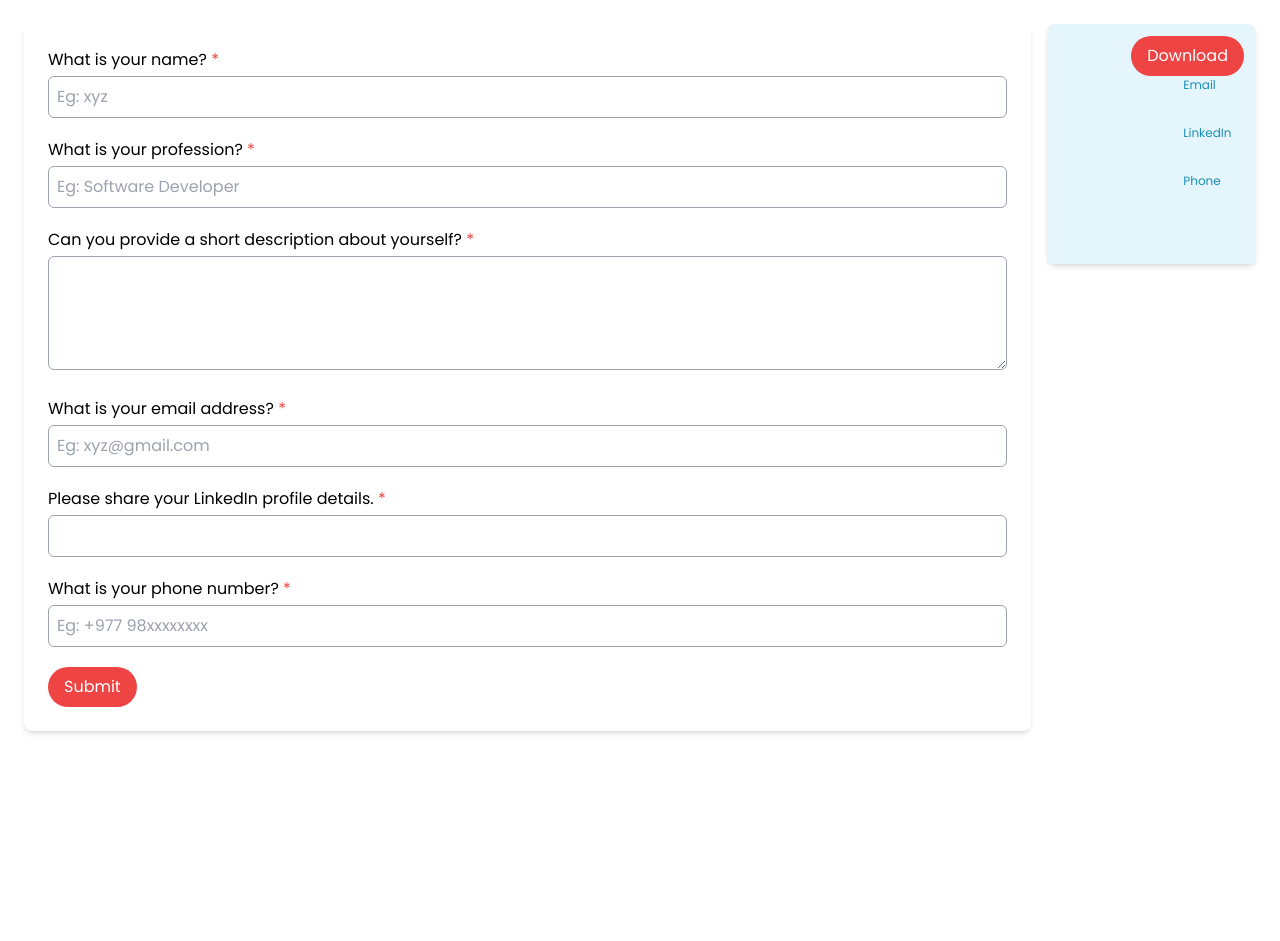
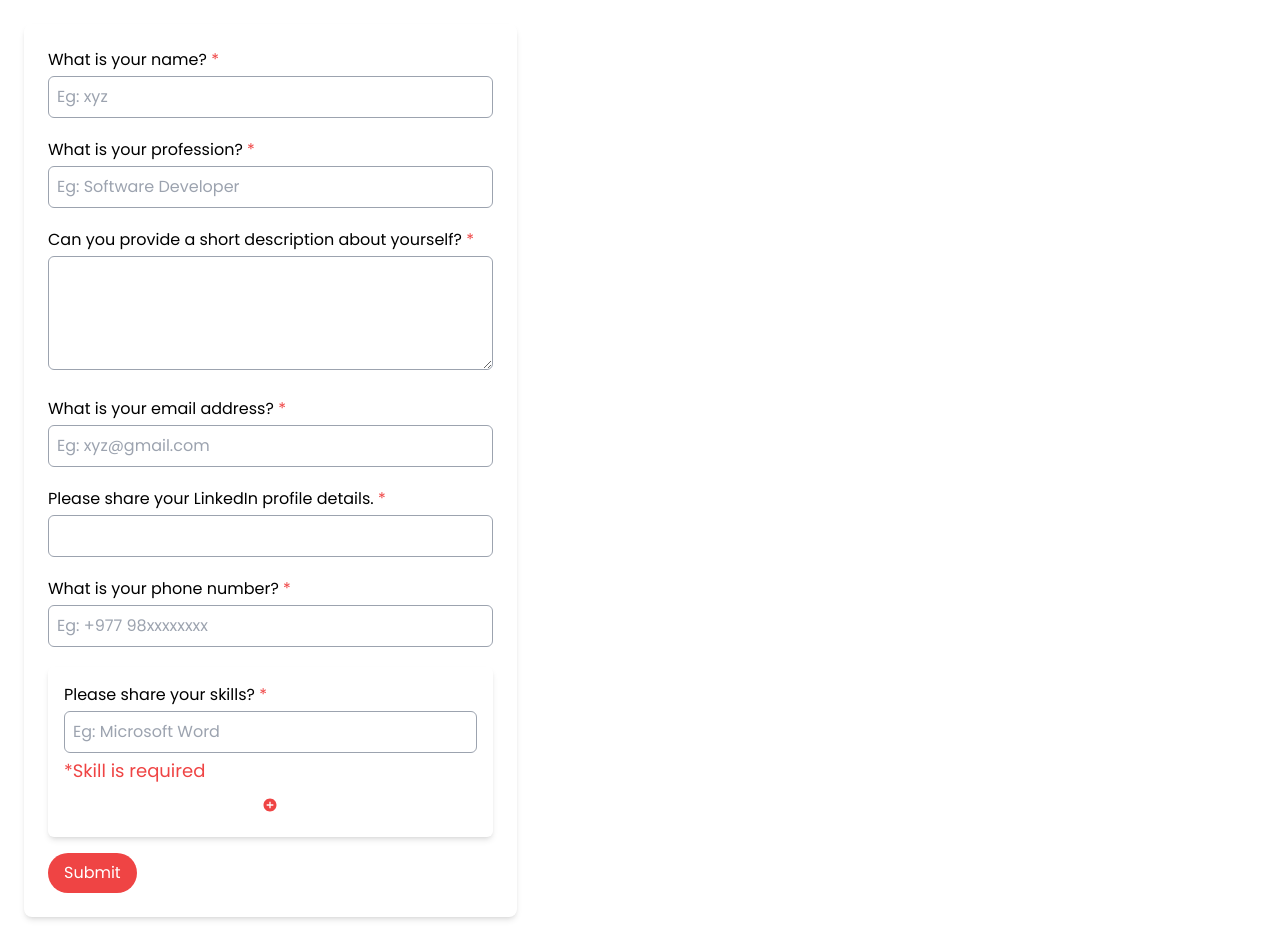
Before and after one commit to vishalthapa07/easy-cv, a Next.js app: page / in a window 1280 px wide. Before the commit the page ends 800 px from the top, so only its background shows below. Built offline with nearby package versions, Linux system fonts and the light colour scheme.

Commit message:
create skill input field in form

```diff
--- a/src/app/components/resume-1.tsx
+++ b/src/app/components/resume-1.tsx
@@ -1,6 +1,7 @@
 import { useRef } from "react";
 import { TInputs } from "../forms/questions-form ";
 import { useReactToPrint } from "react-to-print";
+import { FaDownload } from "react-icons/fa6";
 
 const Resume1 = ({ data }: { data: TInputs }) => {
   const contentRef = useRef<HTMLDivElement>(null);
@@ -8,15 +9,13 @@ const Resume1 = ({ data }: { data: TInputs }) => {
   return (
     <div className="relative">
       <div className="absolute top-3 right-3 hover:opacity-70">
-        <button
+        <FaDownload
           type="button"
-          className="bg-red-500 text-white px-4 py-2 rounded-full"
+          className="text-resumeBlack_1 text-lg animate-bounce"
           // eslint-disable-next-line @typescript-eslint/ban-ts-comment
           // @ts-ignore
           onClick={reactToPrintFn}
-        >
-          Download
-        </button>
+        />
       </div>
       <div className="w-full bg-white rounded-lg shadow-md">
         <div
--- a/src/app/forms/questions-form .tsx
+++ b/src/app/forms/questions-form .tsx
@@ -1,6 +1,8 @@
 "use client";
 
+import { useState } from "react";
 import { useForm, SubmitHandler } from "react-hook-form";
+import { IoMdAddCircle } from "react-icons/io";
 
 export type TInputs = {
   name: string;
@@ -9,6 +11,7 @@ export type TInputs = {
   email: string;
   linkedin: string;
   phone_number: string;
+  skills: { skillName: string }[];
 };
 
 type Props = {
@@ -16,6 +19,8 @@ type Props = {
 };
 
 export default function QuestionsForm({ onDataChange }: Props) {
+  const [skills, setSkills] = useState([{ skillName: "" }]);
+
   const {
     register,
     handleSubmit,
@@ -23,11 +28,28 @@ export default function QuestionsForm({ onDataChange }: Props) {
     watch,
     formState: { errors },
   } = useForm<TInputs>();
+
   const onSubmit: SubmitHandler<TInputs> = (data) => {
+    data.skills = skills;
     console.log(data);
     onDataChange(data);
+    resetForm();
+    return null;
+  };
+
+  const resetForm = () => {
     reset();
-    return null;
+    setSkills([{ skillName: "" }]); // Reset skills
+  };
+
+  const addSkill = () => {
+    setSkills([...skills, { skillName: "" }]);
+  };
+
+  const handleSkillChange = (index: number, value: string) => {
+    const newSkills = [...skills];
+    newSkills[index].skillName = value;
+    setSkills(newSkills);
   };
 
   return (
@@ -122,6 +144,31 @@ export default function QuestionsForm({ onDataChange }: Props) {
             <span className="text-red-500">*Phone Number is required</span>
           )}
         </div>
+        <div className="shadow-md rounded-md p-4 mb-4">
+          <label htmlFor="skills">
+            Please share your skills? <span className="text-red-500">*</span>
+          </label>
+          {skills.map((skill, index) => (
+            <div key={index} className="mb-1">
+              <input
+                value={skill.skillName}
+                onChange={(e) => handleSkillChange(index, e.target.value)}
+                placeholder="Eg: Microsoft Word"
+                id="skills"
+                className="border border-gray-400 px-2 py-2 my-1 rounded-md w-full"
+              />
+              {skill.skillName === "" && (
+                <span className="text-red-500 text-lg">*Skill is required</span>
+              )}
+            </div>
+          ))}
+          <div className="flex justify-center">
+            <IoMdAddCircle
+              className="text-red-500 hover:opacity-70 my-2 cursor-pointer"
+              onClick={addSkill}
+            />
+          </div>{" "}
+        </div>
         <button
           type="submit"
           className="bg-red-500 hover:opacity-70 text-white px-4 py-2 rounded-full"
--- a/src/app/page.tsx
+++ b/src/app/page.tsx
@@ -1,29 +1,46 @@
 "use client";
 
-import { useState } from "react";
+import { useState, useEffect } from "react";
+import Resume1 from "./components/resume-1";
 import QuestionsForm, { TInputs } from "./forms/questions-form ";
-import Resume1 from "./components/resume-1";
 
 export default function Home() {
-  const [data, setData] = useState<TInputs>(() => {
+  const [data, setData] = useState<TInputs>({
+    name: "",
+    profession: "",
+    short_intro: "",
+    email: "",
+    linkedin: "",
+    phone_number: "",
+    skills: [{ skillName: "" }],
+  });
+
+  useEffect(() => {
     const userString = localStorage.getItem("user");
-
-    return userString ? JSON.parse(userString) : {};
-  });
+    if (userString) {
+      try {
+        setData(JSON.parse(userString));
+      } catch (error) {
+        console.error("Failed to parse user data from localStorage", error);
+      }
+    }
+  }, []);
 
   const handleDataChange = (newData: TInputs) => {
     setData(newData);
     localStorage.setItem("user", JSON.stringify(newData));
   };
 
+  console.log("data....", data);
+
   return (
     <div className="flex gap-4 m-6">
-      <div className="w-full">
+      <div className="w-2/5">
         <QuestionsForm onDataChange={handleDataChange} />
       </div>
-      <div>
+      {/* <div className="w-full">
         <Resume1 data={data} />
-      </div>
+      </div> */}
     </div>
   );
 }
```
